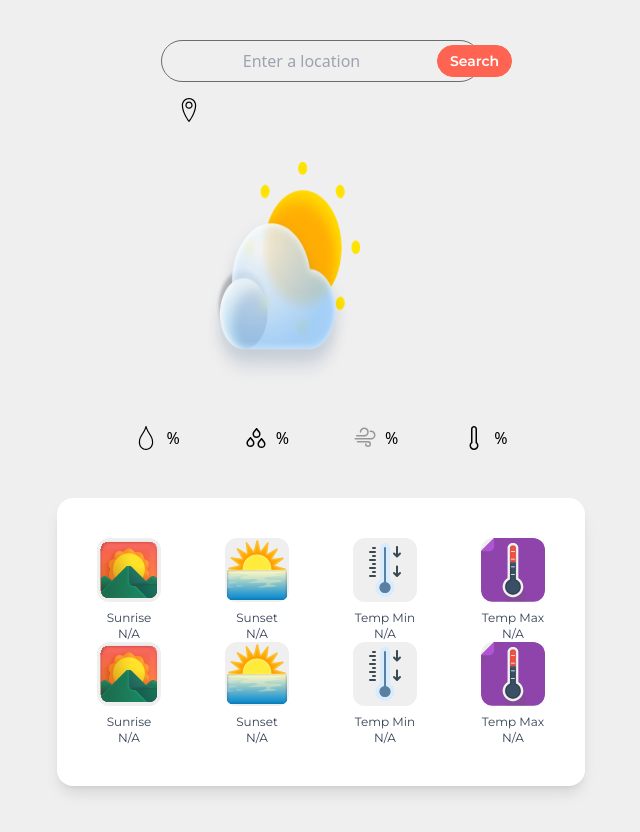
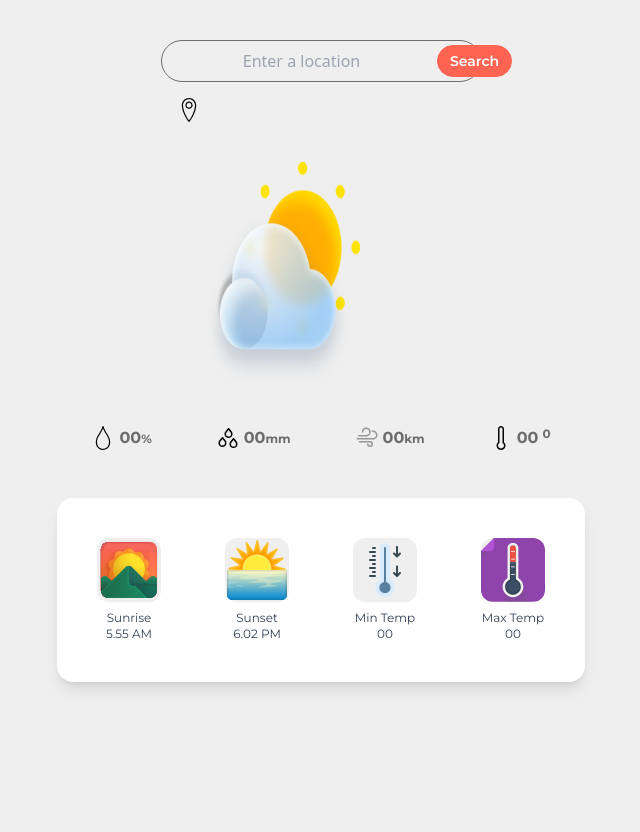
Before and after one commit to nuruzzamn/Weather-App-by-React---Tailwind-, a React (Vite) app: page / in a window 1280 px wide. Shown: the whole page, without its empty margins (319-959 px from the left). After the commit the page ends 800 px from the top, so only its background shows below. Built offline with nearby package versions, Linux system fonts and the light colour scheme; a web font is replaced by a local one.

Commit message:
[style] user interface

```diff
--- a/src/components/DailyInfo.jsx
+++ b/src/components/DailyInfo.jsx
@@ -1,26 +1,66 @@
+import sunrise1 from "../assets/icons/sunrise1.svg"
+import sunset from "../assets/icons/sunset.svg"
+import tempMin from "../assets/icons/tempMin.svg"
+import tempMax from "../assets/icons/tempMax.svg"
 
-const DailyInfo = ({ imgURL, name, value }) => {
+const DailyInfo = ({ timeInfo }) => {
+
+  const {sunriseTime, sunsetTime, dataTempMax, dataTempMin}=timeInfo
+
+  console.log("sunsetTime", sunsetTime)
   return (
-    <div>
+    <div className="flex flex-1 bg-white gap-5 sm:gap-16 justify-evenly">
       <section className="flex flex-col bg-white justify-center items-center">
         <img
-          src={imgURL}
+          src={sunrise1}
           alt=""
           className="object-contain w-12 h-12 sm:w-16 sm:h-16 rounded-xl mb-2"
         />
-        <p className="bg-white font-montserrat text-xs text-slate-700 ">{name}</p>
-        <p className="bg-white font-montserrat text-xs text-slate-700 ">{value}</p>
+        <p className="bg-white font-montserrat text-xs text-slate-700 ">Sunrise</p>
+        <p className="bg-white font-montserrat text-xs text-slate-700 ">{sunriseTime!==undefined ? "5.55 AM":sunriseTime}</p>
       </section>
 
       <section className="flex flex-col bg-white justify-center items-center">
         <img
-          src={imgURL}
+          src={sunset}
           alt=""
           className="object-contain w-12 h-12 sm:w-16 sm:h-16 rounded-xl mb-2"
         />
-        <p className="bg-white font-montserrat text-xs text-slate-700 ">{name}</p>
-        <p className="bg-white font-montserrat text-xs text-slate-700 ">{value}</p>
+        <p className="bg-white font-montserrat text-xs text-slate-700 ">Sunset</p>
+        <p className="bg-white font-montserrat text-xs text-slate-700 ">{sunsetTime!==undefined ? "6.02 PM":sunsetTime}</p>
       </section>
+
+      <section className="flex flex-col bg-white justify-center items-center">
+        <img
+          src={tempMin}
+          alt=""
+          className="object-contain w-12 h-12 sm:w-16 sm:h-16 rounded-xl mb-2"
+        />
+        <p className="bg-white font-montserrat text-xs text-slate-700 ">Min Temp</p>
+        <p className="bg-white font-montserrat text-xs text-slate-700 ">{dataTempMin===undefined ? "00":Math.round(dataTempMin)}</p>
+
+        {/* <section className='flex mt-2 bg-transparent'>
+        <p className="bg-white font-montserrat text-xs text-slate-700 ">{dataTempMin===undefined ? "00":Math.round(dataTempMin)}</p>
+        <p className='text-[10px] mt-[-5px] bg-transparent text-slate-700'>0</p>
+        </section> */}
+
+      </section>
+
+      <section className="flex flex-col bg-white justify-center items-center">
+        <img
+          src={tempMax}
+          alt=""
+          className="object-contain w-12 h-12 sm:w-16 sm:h-16 rounded-xl mb-2"
+        />
+        <p className="bg-white font-montserrat text-xs text-slate-700 ">Max Temp</p>
+        <p className="bg-white font-montserrat text-xs text-slate-700 ">{dataTempMax===undefined ? "00":Math.round(dataTempMax)}</p>
+
+        {/* <section className='flex mt-2 bg-transparent'>
+        <p className="bg-white font-montserrat text-xs text-slate-700 ">{dataTempMax===undefined ? "00":Math.round(dataTempMax)}</p>
+        <p className='text-[10px] mt-[-5px] bg-transparent text-slate-700'>0</p>
+        </section> */}
+      </section>
+
     </div>
   );
 };
--- a/src/components/DataRow.jsx
+++ b/src/components/DataRow.jsx
@@ -7,27 +7,34 @@ import temp from "../assets/icons/temp.svg"
 
 const DataRow = ({dataRow}) => {
     const {dataHumidity, dataClouds, dataWind, dataTemp}=dataRow
+
+    console.log("data row", dataHumidity);
   return (
-    <div className='flex flex-row justify-center items-center gap-5 sm:gap-16'>
+    <div className='flex flex-row justify-center items-center gap-5 sm:gap-16 font-montserrat text-slate-gray'>
 
-        <section className='flex justify-center items-center gap-1 sm:gap-2'>
+        <section className='flex justify-center items-center gap-1'>
             <img src={humidity} alt="" className='small-icon-size' />
-            <p>{dataHumidity} %</p>
+            <p className='font-bold'>{dataHumidity===undefined ? "00":dataHumidity}<span className='text-[12px]'>%</span></p>
         </section>
 
-        <section className='flex justify-center items-center gap-1 sm:gap-2'>
+        <section className='flex justify-center items-center gap-1'>
             <img src={mm} alt="" className='small-icon-size' />
-            <p>{dataClouds} %</p>
+            <p className='font-bold'>{dataClouds===undefined ? "00":dataClouds}<span className='text-[12px]'>mm</span></p>
         </section>
 
-        <section className='flex justify-center items-center gap-1 sm:gap-2'>
+        <section className='flex justify-center items-center gap-1'>
             <img src={wind} alt="" className='small-icon-size' />
-            <p>{dataWind} %</p>
+            <p className='font-bold'>{dataWind===undefined ? "00":dataWind}<span className='text-[12px]'>km</span></p>
+
+            {/* <p>{dataWind}%</p> */}
         </section>
 
-        <section className='flex justify-center items-center gap-1 sm:gap-2'>
+        <section className='flex justify-center items-center gap-1'>
             <img src={temp} alt="" className='small-icon-size' />
-            <p>{dataTemp} %</p>
+            <section className='flex '>
+            <p className='font-bold'>{dataTemp===undefined ? "00":Math.round(dataTemp)}</p>
+            </section>
+            <p className='text-[12px] mt-[-8px] font-bold'>0</p>
         </section>
     </div>
   )
--- a/src/components/DownSection.jsx
+++ b/src/components/DownSection.jsx
@@ -2,16 +2,18 @@ import DailyInfo from "./DailyInfo";
 import { dailyInfo } from "../constant";
 import { useState } from "react";
 
-const DownSection = ({sunriseTime}) => {
+const DownSection = ({timeInfo}) => {
 
   return (
     <div>
       <section className="sm:p-10 p-2 bg-white rounded-2xl border-slate-gray shadow-lg">
-        <section className="flex flex-1 bg-white gap-5 sm:gap-16 justify-evenly">
-          {dailyInfo &&
+        <section className="">
+          {/* {dailyInfo &&
             dailyInfo.map((info, index) => {
               return <DailyInfo key={index} {...info} value={sunriseTime}/>;
-            })}
+            })} */}
+
+            {dailyInfo && <DailyInfo timeInfo={timeInfo}/>}
         </section>
       </section>
     </div>
--- a/src/components/Search.jsx
+++ b/src/components/Search.jsx
@@ -40,6 +40,9 @@ const Search = ({ onFetchDataChanged, onErrorMessageChanged, location }) => {
 
     apiDataHandle();
   };
+  // setSearchData("");
+
+    // apiDataHandle();
 
   return (
     <div>
--- a/src/components/Weather.jsx
+++ b/src/components/Weather.jsx
@@ -23,7 +23,7 @@ const formatTimestampToTime = (timestamp) => {
     // Format the time as "hh:mm AM/PM"
     return `${hours12}:${minutes.toString().padStart(2, "0")} ${ampm}`;
   } else {
-    return "N/A";
+    return "";
   }
 };
 
@@ -51,8 +51,8 @@ const Weather = () => {
   const dataClouds = data.clouds?.all;
   const dataHumidity = data.main?.humidity;
   const dataTemp = data.main?.temp;
-  const tempMax = data.main?.temp_max;
-  const tempMin = data.main?.temp_min;
+  const dataTempMax = data.main?.temp_max;
+  const dataTempMin = data.main?.temp_min;
   (data === null)? des="" : des=data?.weather?.[0]?.description
 
 
@@ -157,7 +157,7 @@ const sunriseTime = useMemo(() => {
       </section>
 
       <section className="sm:padding padding-y flex flex-1 justify-center">
-        <DownSection sunriseTime={sunriseTime}/>
+        <DownSection timeInfo={{sunriseTime, sunsetTime, dataTempMax, dataTempMin}}/>
       </section>
     </div>
   );
```
